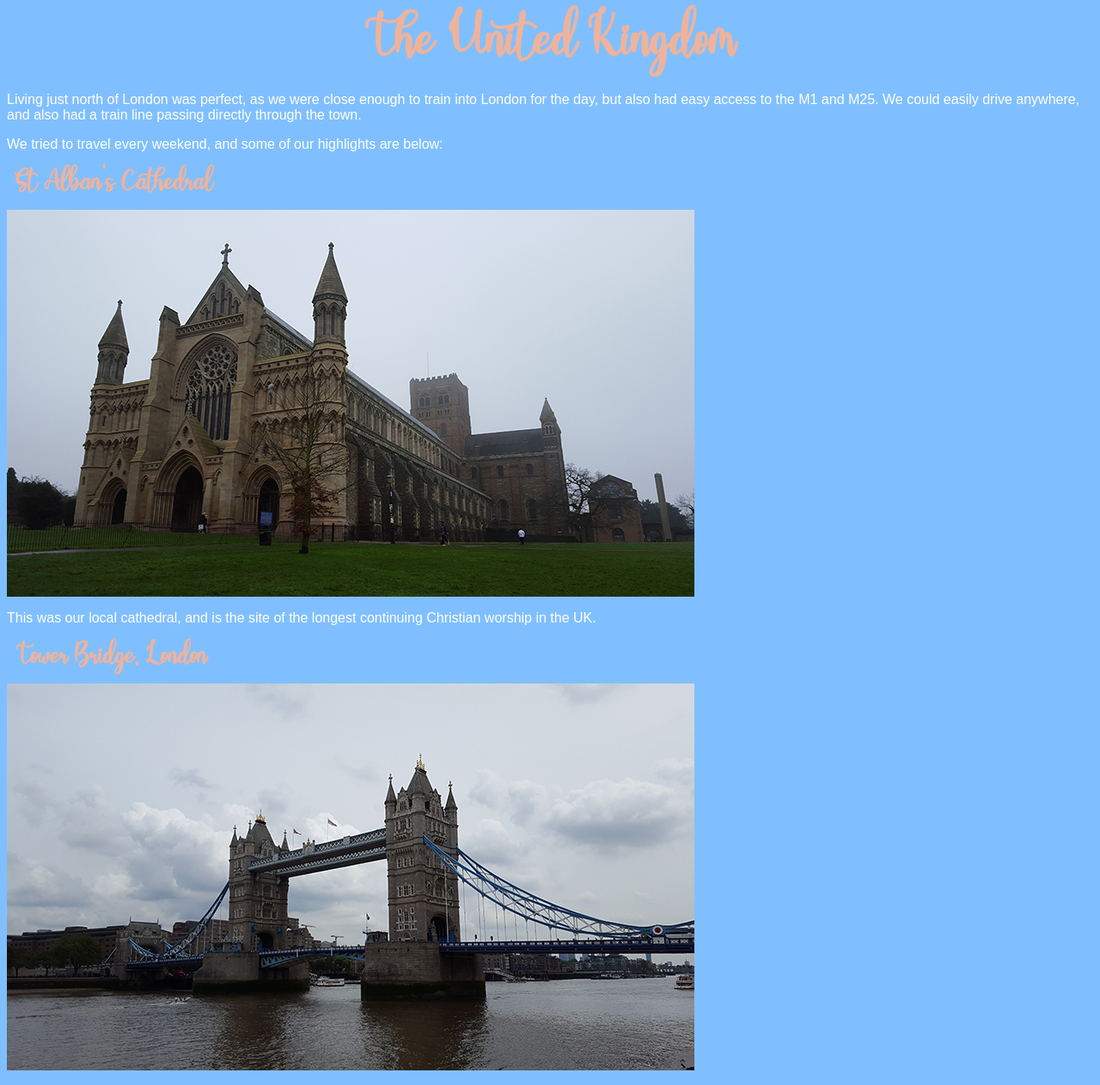
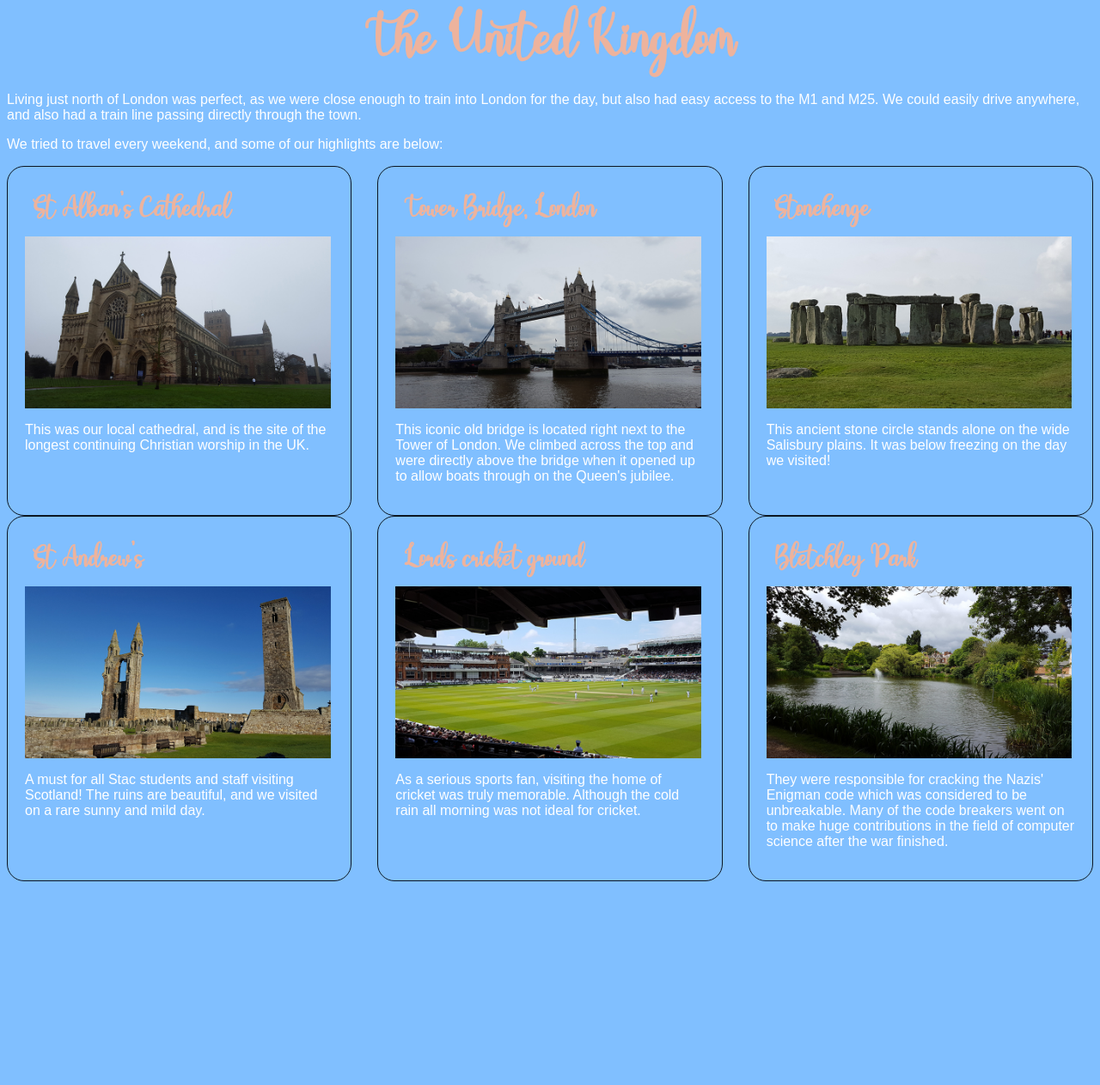
Before and after one commit to standrewscollege2018/2020-year-11-web-design-classwork-mco6219, a PHP site: page /uk.html in a window 1280 px wide. Shown: the part 226-1488 px from the top of the page at 86% size. After the commit the page ends 1251 px from the top, so only its background shows below. Run offline with PHP 8.4, Linux system fonts and the light colour scheme.

Commit message:
updating websites

```diff
--- a/europe/styles.css
+++ b/europe/styles.css
@@ -5,8 +5,10 @@ font-family: Arial, Verdana, sans-serif;}
   src: url("Bentho.ttf");}
 
 .col-container {
+margin-top: 20px;
 display: grid;
-  grid-template-columns: 2fr 1fr;
+  grid-template-columns: repeat(auto-fit, minmax(300px, 1fr));
+  grid-gap: 20px
 }
 
 .left-col {
@@ -16,6 +18,19 @@ display: grid;
 .right-col {
 
 }
+
+.content-container {
+display: grid;
+  grid-template-columns: repeat(auto-fit, minmax(400px, 1fr));
+  column-gap: 30px;
+}
+
+.card {
+border: 1px solid rgb(11,22,33);
+border-radius: 20px;
+padding: 20px;
+}
+
 h1 {font-family: Signature;
 color: rgb(237, 179, 157);
 margin: 10px;
--- a/europe/uk.html
+++ b/europe/uk.html
@@ -15,38 +15,54 @@ We could easily drive anywhere, and also had a train line passing directly throu
 
 <p>We tried to travel every weekend, and some of our highlights are below:</p>
 
+<div class="content-container">
+    <div class="card">
       <h2>St Alban's Cathedral</h2>
 
-<img src="images/stalbanscathedral.jpg" alt="St Albans Cathedral, ">
+      <img src="images/stalbanscathedral.jpg" alt="St Albans Cathedral, London""400px" height="200px">
 
       <p>This was our local cathedral, and is the site of the longest continuing Christian worship in the UK.</p>
 
+    </div>
+    <div class="card">
       <h2>Tower Bridge, London</h2>
 
-<img src="images/towerbridge.jpg" alt="Tower Bridge, London">
+      <img src="images/towerbridge.jpg" alt="Tower Bridge, London""400px" height="200px">
 
       <p>This iconic old bridge is located right next to the Tower of London. We climbed across the top and were directly above the bridge when it opened up to allow boats through on the Queen's jubilee.</p>
 
+    </div>
+    <div class="card">
       <h2>Stonehenge</h2>
 
-<img src="images/stonehenge.jpg" alt="Stonehenge">
+      <img src="images/stonehenge.jpg" alt="Stonehenge""400px" height="200px">
 
       <p>This ancient stone circle stands alone on the wide Salisbury plains. It was below freezing on the day we visited!</p>
 
+    </div>
+    <div class="card">
+
       <h2>St Andrew's</h2>
 
-<img src="images/standrews.jpg" alt="St Andrew's">
+      <img src="images/standrews.jpg" alt="St Andrew's""400px" height="200px">
 
       <p>A must for all Stac students and staff visiting Scotland! The ruins are beautiful, and we visited on a rare sunny and mild day.</p>
 
+       </div>
+       <div class="card">
          <h2>Lords cricket ground</h2>
 
-<img src="images/lords.jpg" alt="Lords cricket ground">
+         <img src="images/lords.jpg" alt="Lords cricket ground""400px" height="200px">
 
          <p>As a serious sports fan, visiting the home of cricket was truly memorable. Although the cold rain all morning was not ideal for cricket.</p>
 
+       </div>
+       <div class="card">
          <h2>Bletchley Park</h2>
 
-<img src="images/bletchley.jpg" alt="Bletchley Park">
+         <img src="images/bletchley.jpg" alt="Bletchley Park""400px" height="200px">
 
          <p>They were responsible for cracking the Nazis' Enigman code which was considered to be unbreakable. Many of the code breakers went on to make huge contributions in the field of computer science after the war finished.</p>
+
+       </div>
+  </div>
```
Also changed, not shown: europe/france.html (+13 -4 lines), europe/greece.html (+14 -4 lines), europe/index.html (+5 -12 lines), europe/italy.html (+18 -7 lines). Lines whose indentation alone changed are shown as unchanged.
